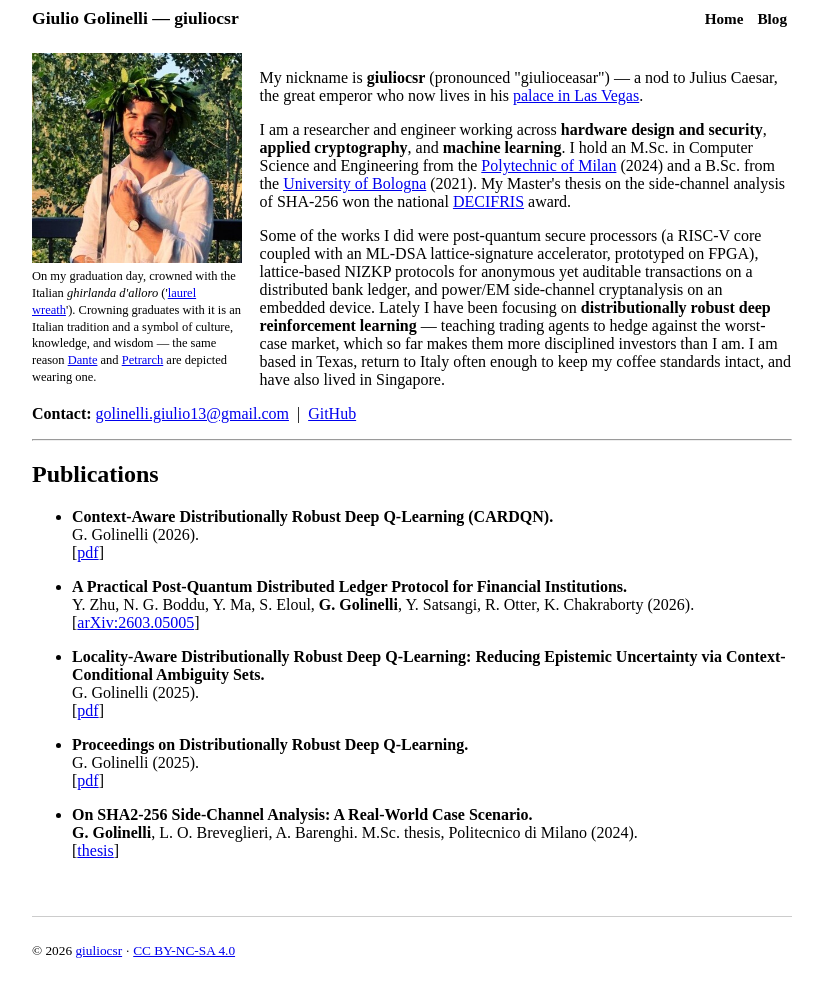
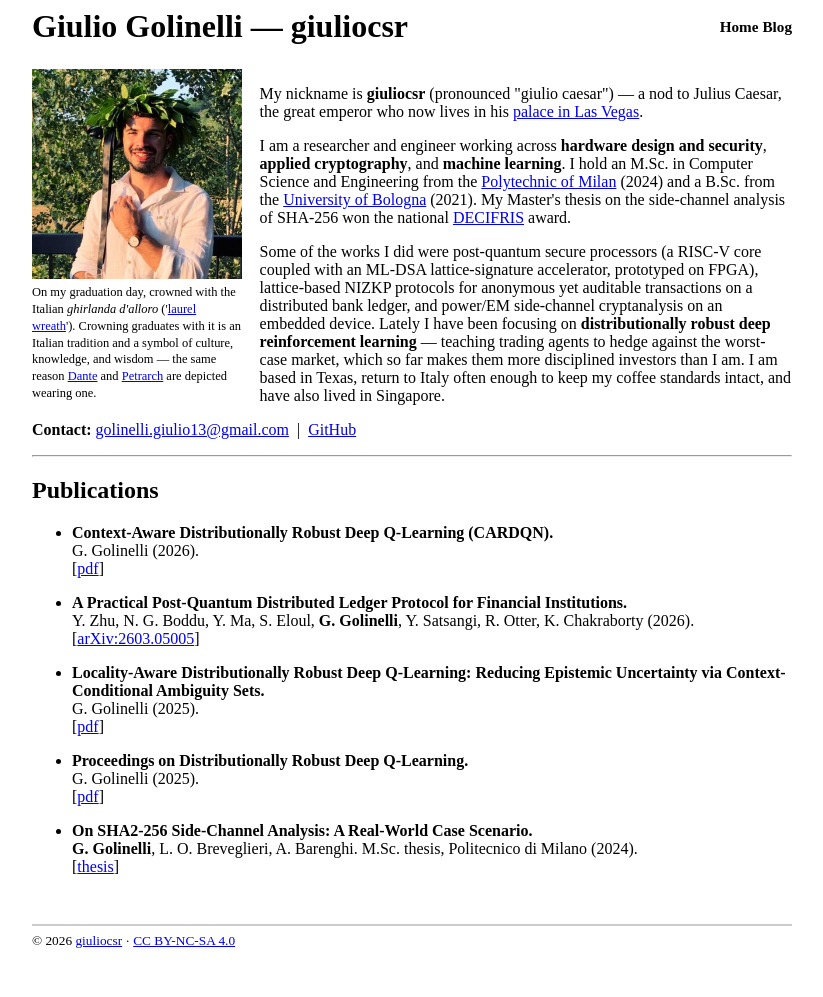
Before and after one commit to giuliocsr/giuliocsr.github.io, a Jekyll site: the page built from index.html, in a window 1280 px wide and 1007 px high. Shown: the top 997 px of the window, without its empty margins (228-1051 px from the left). Built offline with Jekyll 4.4.1, drawn with Linux system fonts in a browser that asks for light colours.

Commit message:
Site tweaks: bigger nav title, 0 button padding, thicker footer line, typo fix, post ordering, expanded FAQ

```diff
--- a/_layouts/default.html
+++ b/_layouts/default.html
@@ -27,12 +27,12 @@ img { max-width: 100%; height: auto; }
   max-width: 760px; margin: 0 auto; padding: 0 1.25em;
   display: flex; justify-content: space-between; align-items: center;
 }
-.site-header h1 { margin: 0; font-size: 1.1em; }
+.site-header h1 { margin: 0; font-size: 2em; }
 .site-header h1 a { text-decoration: none; color: inherit; }
 
 /* ── nav bar (squared, minimal padding, darker blue hover) ── */
 .navbar a {
-  font-weight: bold; padding: 1px 5px;
+  font-weight: bold; padding: 0;
   text-decoration: none; color: inherit;
   border-radius: 0;
   font-size: 0.95em;
@@ -57,8 +57,8 @@ code { background: #f5f5f5; padding: 1px 4px; border-radius: 3px; }
 pre code { background: none; padding: 0; }
 
 /* ── site footer (every page) ── */
-.site-footer { max-width: 760px; margin: 0 auto; padding: 0 1.25em 2em; }
-.site-footer hr { border: none; border-top: 1px solid #ccc; margin: 1.5em 0; }
+.site-footer { max-width: 760px; margin: 0 auto; padding: 0 1.25em 0.5em; }
+.site-footer hr { border: none; border-top: 2px solid #ccc; margin: 1em 0 0.3em; }
 
 /* ── responsive ── */
 @media (max-width: 560px) {
@@ -86,8 +86,8 @@ pre code { background: none; padding: 0; }
 
 <div class="site-footer">
 <hr>
-<p><small>&copy; 2026 <a href="https://github.com/giuliocsr">giuliocsr</a> &middot;
-<a href="https://creativecommons.org/licenses/by-nc-sa/4.0/">CC BY-NC-SA 4.0</a></small></p>
+<small>&copy; 2026 <a href="https://github.com/giuliocsr">giuliocsr</a> &middot;
+<a href="https://creativecommons.org/licenses/by-nc-sa/4.0/">CC BY-NC-SA 4.0</a></small>
 </div>
 
 </body>
--- a/index.html
+++ b/index.html
@@ -16,7 +16,7 @@ are depicted wearing one.</p>
 </div>
 
 <p>
-My nickname is <b>giuliocsr</b> (pronounced "giulioceasar") &mdash; a nod
+My nickname is <b>giuliocsr</b> (pronounced "giulio caesar") &mdash; a nod
 to Julius Caesar, the great emperor who now lives in his
 <a href="https://en.wikipedia.org/wiki/Caesars_Palace">palace in Las Vegas</a>.
 </p>
```
Also changed, not shown: _posts/2026-08-10-cardqn-explained.md (+1 -0 lines), _posts/2026-08-10-cardqn-launch.md (+15 -8 lines).
